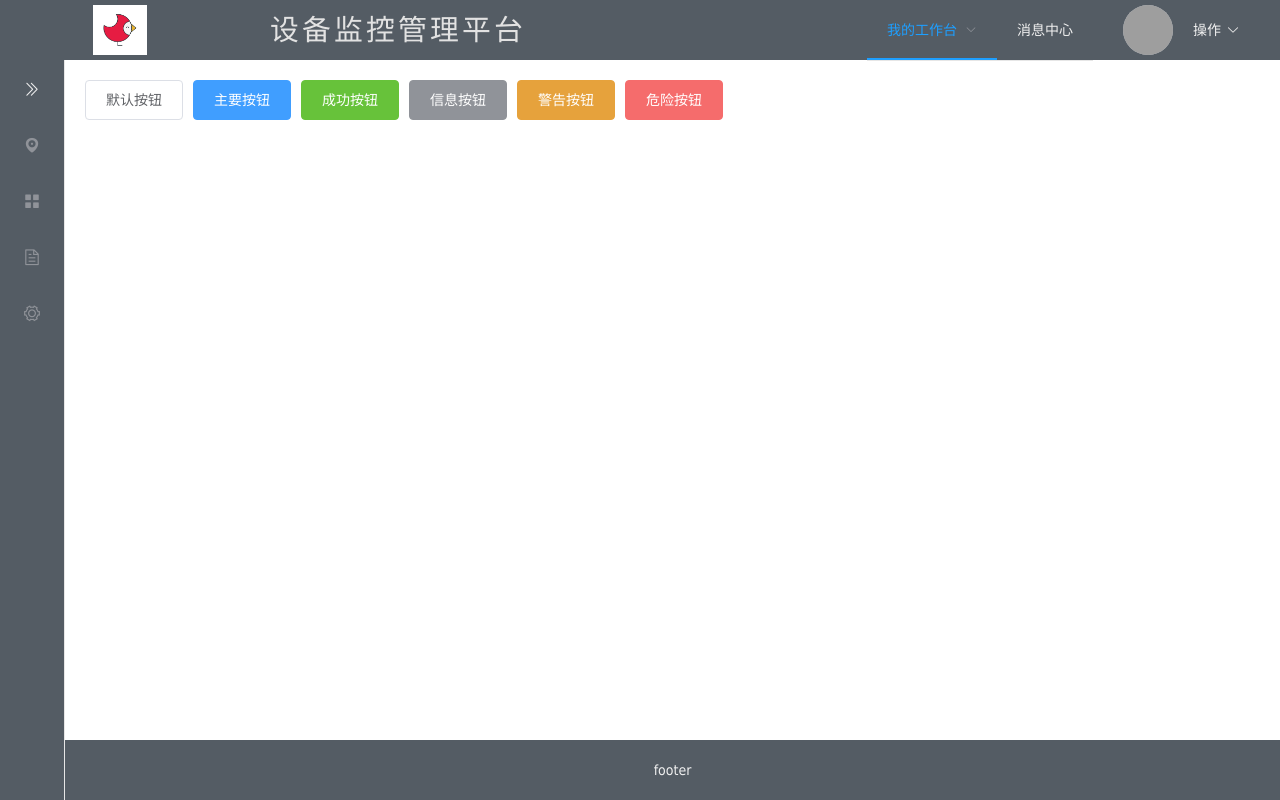
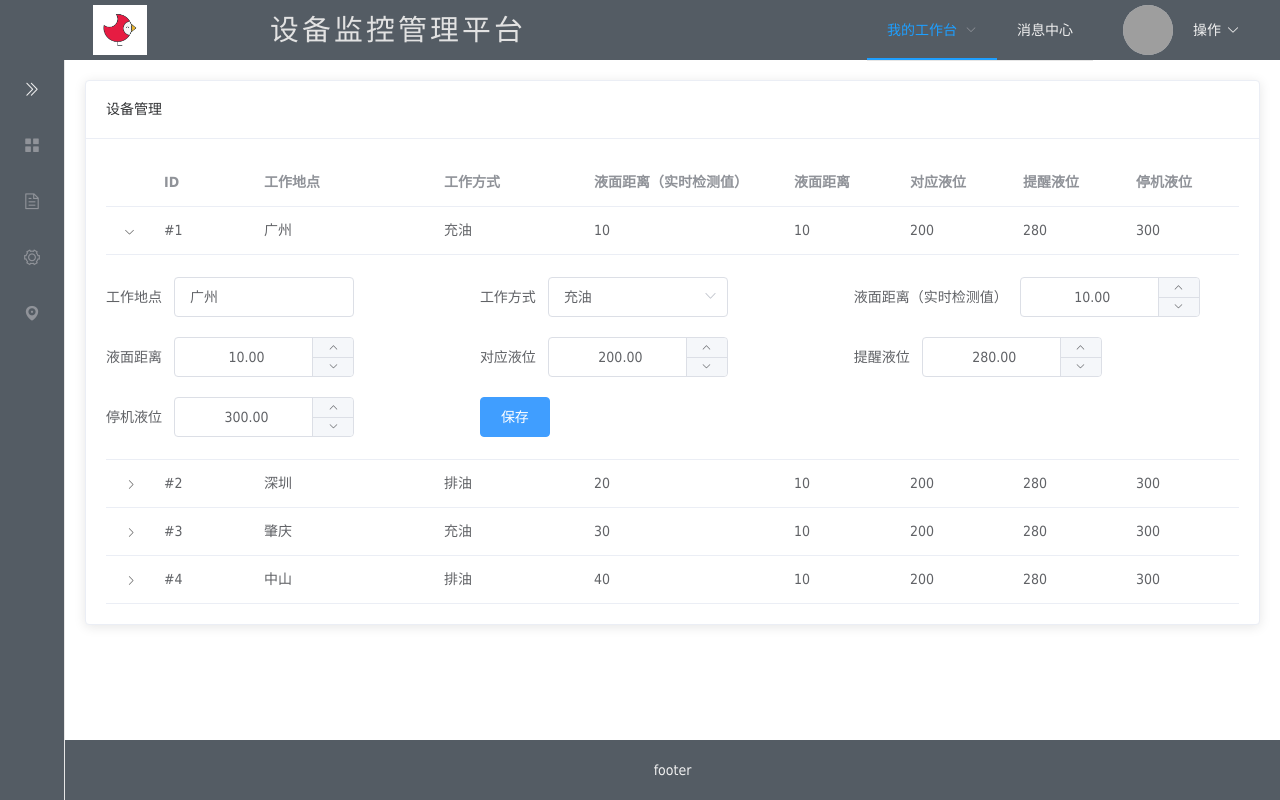
Before and after one commit to zylx/Vue-Element, a Vue app: page /devMgt in a window 1280 px wide. Built offline with nearby package versions, Linux system fonts and the light colour scheme; grey boxes are pictures that could not be loaded.

Commit message:
添加路由配置和设备管理页面，设备状态页面待完善

```diff
--- a/src/App.vue
+++ b/src/App.vue
@@ -12,7 +12,7 @@
         />
         <el-container>
           <el-main>
-              <Main />
+            <Main />
           </el-main>
           <el-footer>
             <Footer />
@@ -58,7 +58,7 @@ export default {
 };
 </script>
 
-<style scoped>
+<style lang="less" scoped>
 .el-header,
 .el-footer {
   padding: 0;
@@ -70,5 +70,9 @@ export default {
   bottom: 0;
   left: 0;
   right: 0;
+
+  .el-main {
+    //   padding: 10px 20px;
+  }
 }
 </style>
--- a/src/components/Aside.vue
+++ b/src/components/Aside.vue
@@ -10,43 +10,44 @@
       background-color="#545c64"
       text-color="#F0F0F0"
       active-text-color="#1E9FFF"
+      router
     >
       <el-menu-item class="handle-collapse" @click="$emit('handle-collapse')">
         <i
           :class="isCollapse ? 'el-icon-d-arrow-right' : 'el-icon-d-arrow-left'"
         ></i>
-        <span slot="title">{{ isCollapse ? '展开' : '收起' }}</span>
+        <span slot="title">{{ isCollapse ? "展开" : "收起" }}</span>
       </el-menu-item>
-      <el-submenu index="1">
+      <el-menu-item index="/devmgt">
+        <i class="el-icon-menu"></i>
+        <span slot="title">设备管理</span>
+      </el-menu-item>
+      <el-menu-item index="/devstatus">
+        <i class="el-icon-document"></i>
+        <span slot="title">设备状态</span>
+      </el-menu-item>
+      <el-menu-item index="/devmgt/test">
+        <i class="el-icon-setting"></i>
+        <span slot="title">导航四</span>
+      </el-menu-item>
+      <el-submenu index="4">
         <template slot="title">
           <i class="el-icon-location"></i>
           <span slot="title">导航一</span>
         </template>
         <el-menu-item-group>
           <span slot="title">分组一</span>
-          <el-menu-item index="1-1">选项1</el-menu-item>
-          <el-menu-item index="1-2">选项2</el-menu-item>
+          <el-menu-item index="4-1">选项1</el-menu-item>
+          <el-menu-item index="4-2">选项2</el-menu-item>
         </el-menu-item-group>
         <el-menu-item-group title="分组2">
-          <el-menu-item index="1-3">选项3</el-menu-item>
+          <el-menu-item index="4-3">选项3</el-menu-item>
         </el-menu-item-group>
-        <el-submenu index="1-4">
+        <el-submenu index="4-4">
           <span slot="title">选项4</span>
-          <el-menu-item index="1-4-1">选项1</el-menu-item>
+          <el-menu-item index="4-4-1">选项1</el-menu-item>
         </el-submenu>
       </el-submenu>
-      <el-menu-item index="2">
-        <i class="el-icon-menu"></i>
-        <span slot="title">导航二</span>
-      </el-menu-item>
-      <el-menu-item index="3">
-        <i class="el-icon-document"></i>
-        <span slot="title">导航三</span>
-      </el-menu-item>
-      <el-menu-item index="4">
-        <i class="el-icon-setting"></i>
-        <span slot="title">导航四</span>
-      </el-menu-item>
     </el-menu>
   </div>
 </template>
@@ -59,6 +60,7 @@ export default {
   methods: {
     handleSelect(key, keyPath) {
       console.log(key, keyPath);
+      // console.log(JSON.parse(JSON.stringify(keyPath))[0]);
     },
     handleOpen(key, keyPath) {
       console.log(key, keyPath);
--- a/src/config/router.js
+++ b/src/config/router.js
@@ -6,7 +6,7 @@ export default () => {
     return new Router({
         routes,
         mode: 'history',
-        // base: '/admin/',
+        // base: __dirname,
         linkActiveClass: 'active-link',
         linkExactActiveClass: 'exact-active-link',
         scrollBehavior(to, from, savedPosition) {
--- a/src/config/routes.js
+++ b/src/config/routes.js
@@ -8,10 +8,21 @@ export default[
     },
     {
         path: '/devMgt',
-        component: DevMgt
+        name: 'devmgt',
+        component: DevMgt,
+        // props: (route) => ({
+        //     a: route.query.a,
+        //     b: route.query.b
+        // }),
+        children: [{
+            path: 'test',
+            component: DevStatus
+        }]
     },
     {
         path: '/devStatus',
-        component: DevStatus
+        name: 'devstatus',
+        component: DevStatus,
+        hidden: true
     }
 ]
--- a/src/views/DevMgt.vue
+++ b/src/views/DevMgt.vue
@@ -1,18 +1,184 @@
 <template>
   <div>
     <el-row>
-      <el-button>默认按钮</el-button>
-      <el-button type="primary">主要按钮</el-button>
-      <el-button type="success">成功按钮</el-button>
-      <el-button type="info">信息按钮</el-button>
-      <el-button type="warning">警告按钮</el-button>
-      <el-button type="danger">危险按钮</el-button>
+      <el-card class="box-card">
+        <div slot="header" class="clearfix">
+          <span>设备管理</span>
+        </div>
+        <template>
+          <el-table
+            :data="tableData"
+            style="width: 100%"
+            :row-class-name="tableRowClassName"
+            row-key="devId"
+            :expand-row-keys="['#1']"
+          >
+            <el-table-column type="expand">
+              <template slot-scope="props">
+                <el-form label-position="left" inline class="dev-table-expand" ref="form" :model="props.row">
+                  <el-form-item label="工作地点">
+                    <el-input placeholder="工作地点" v-model="props.row.location"></el-input>
+                  </el-form-item>
+                  <el-form-item label="工作方式">
+                    <el-select v-model="props.row.workWay" placeholder="请选择">
+                      <el-option
+                        v-for="item in options"
+                        :key="item.value"
+                        :label="item.label"
+                        :value="item.value">
+                      </el-option>
+                    </el-select>
+                  </el-form-item>
+                  <el-form-item label="液面距离（实时检测值）">
+                    <el-input-number v-model="props.row.liquidValue" controls-position="right" :min="0" :precision="2" :step="0.1"></el-input-number>
+                  </el-form-item>
+                  <el-form-item label="液面距离">
+                    <el-input-number v-model="props.row.jizhunDistance" controls-position="right" :min="0" :precision="2" :step="0.1"></el-input-number>
+                  </el-form-item>
+                  <el-form-item label="对应液位">
+                    <el-input-number v-model="props.row.liquidDistance" controls-position="right" :min="0" :precision="2" :step="0.1"></el-input-number>
+                  </el-form-item>
+                  <el-form-item label="提醒液位">
+                    <el-input-number v-model="props.row.warnDistance" controls-position="right" :min="0" :precision="2" :step="0.1"></el-input-number>
+                  </el-form-item>
+                  <el-form-item label="停机液位">
+                    <el-input-number v-model="props.row.stopDistance" controls-position="right" :min="0" :precision="2" :step="0.1"></el-input-number>
+                  </el-form-item>
+                  <el-form-item>
+                    <el-button type="primary" @click="onSubmit">保存</el-button>
+                  </el-form-item>
+                </el-form>
+              </template>
+            </el-table-column>
+            <el-table-column prop="devId" label="ID" width="100"></el-table-column>
+            <el-table-column prop="location" label="工作地点" width="180"></el-table-column>
+            <el-table-column prop="workWay" :formatter="workWayFormat" label="工作方式" width="150"></el-table-column>
+            <el-table-column prop="liquidValue" label="液面距离（实时检测值）" width="200"></el-table-column>
+            <el-table-column prop="jizhunDistance" label="液面距离"></el-table-column>
+            <el-table-column prop="liquidDistance" label="对应液位"></el-table-column>
+            <el-table-column prop="warnDistance" label="提醒液位"></el-table-column>
+            <el-table-column prop="stopDistance" label="停机液位"></el-table-column>
+          </el-table>
+        </template>
+      </el-card>
     </el-row>
   </div>
 </template>
 
 <script>
 export default {
-  name: "DevMgt"
+  name: "DevMgt",
+  props: ["a", "b"],
+  methods: {
+    tableRowClassName({ row, rowIndex }) {
+      if (rowIndex === 1) {
+        return "warning-row";
+      } else if (rowIndex === 3) {
+        return "success-row";
+      }
+      return "";
+    },
+    workWayFormat(row, column) {
+      return row.workWay === '0' ? '充油' : '排油'
+    },
+    onSubmit() {
+      console.log(this.$refs);
+      let formData = this.$refs.form.model
+      console.log(formData.location);
+      console.log('submit!');
+    }
+  },
+  data() {
+    return {
+      value: '0',
+      options: [
+        {
+          value: '0',
+          label: '充油'
+        },{
+          value: '1',
+          label: '排油'
+        }
+      ],
+      tableData: [
+        {
+          devId: '#1',
+          location: '广州',
+          workWay: '0',
+          liquidValue: 10,
+          jizhunDistance: 10,
+          liquidDistance: 200,
+          warnDistance: 280,
+          stopDistance: 300
+        },
+        {
+          devId: '#2',
+          location: '深圳',
+          workWay: '1',
+          liquidValue: 20,
+          jizhunDistance: 10,
+          liquidDistance: 200,
+          warnDistance: 280,
+          stopDistance: 300
+        },
+        {
+          devId: '#3',
+          location: '肇庆',
+          workWay: '0',
+          liquidValue: 30,
+          jizhunDistance: 10,
+          liquidDistance: 200,
+          warnDistance: 280,
+          stopDistance: 300
+        },
+        {
+          devId: '#4',
+          location: '中山',
+          workWay: '1',
+          liquidValue: 40,
+          jizhunDistance: 10,
+          liquidDistance: 200,
+          warnDistance: 280,
+          stopDistance: 300
+        }
+      ]
+    };
+  },
+  beforeRouteEnter(to, from, next) {
+    //this 不指向实例 组件还没创建
+    next(vm => {
+      console.log("vm: ", vm);
+      console.log(vm.a, vm.b);
+      console.log(typeof vm.a, typeof vm.b);
+    });
+  }
 };
 </script>
+
+<style lang="less" scoped>
+.el-table {
+  .warning-row {
+    background: oldlace;
+  }
+  .success-row {
+    background: #f0f9eb;
+  }
+  .dev-table-expand {
+    font-size: 0;
+
+    label {
+      width: 90px;
+      color: #99a9bf;
+    }
+
+    .el-form-item {
+      margin: 10px 0;
+      width: 33%;
+
+      .el-input, .el-select {
+        width: 180px;
+      }
+    }
+  }
+}
+</style>
--- a/src/views/DevStatus.vue
+++ b/src/views/DevStatus.vue
@@ -1,11 +1,27 @@
 <template>
-    <div>
-        我是设备状态页面
-    </div>
+  <div>
+    <el-card class="box-card">
+        <div slot="header" class="clearfix">
+          <span>设备状态</span>
+        </div>
+    </el-card>
+  </div>
 </template>
 
 <script>
 export default {
-    name: 'DevStatus'
-}
+  name: "DevStatus",
+  props: ["a","b"],
+  mounted() {
+    console.log(this.a, this.b);
+  },
+  beforeRouteEnter(to, from , next) {
+    //this 不指向实例 组件还没创建
+    next(vm => {
+      console.log('vm: ', vm)
+      console.log(vm.a, vm.b)
+      console.log(vm.$route)
+    });
+  }
+};
 </script>
--- a/webpack.config.js
+++ b/webpack.config.js
@@ -10,8 +10,9 @@ module.exports = {
     entry: './src/main.js',
     // 打包后资源输出路径
     output: {
-        filename: './bundle.js',
-        path: resolve(__dirname, './build')
+        filename: './bundle.[hash:8].js',
+        path: resolve(__dirname, './build'),
+        // publicPath: '/'
     },
     // 依赖模块，通过设置对应loader去执行一些webpack理解不了的语法资源
     // 如jsx转化为js，less转化为css等，相当于翻译官
@@ -166,6 +167,9 @@ module.exports = {
             errors: true
         },
         historyApiFallback: true,
+        // historyApiFallback: {
+        //     index: resolve(__dirname, '/index.html')
+        // },
         compress: true,
         open: true,
         hot: true
```
Also changed, not shown: 2 other files (tests, documents, lock files or other folders).
